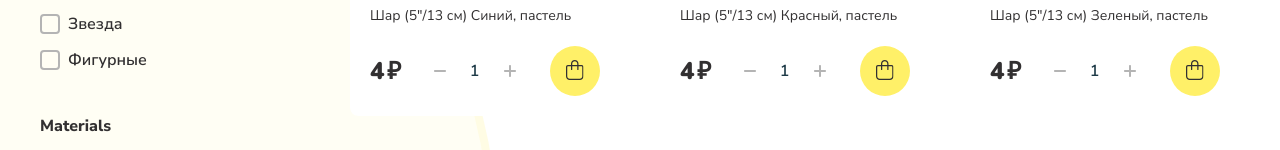
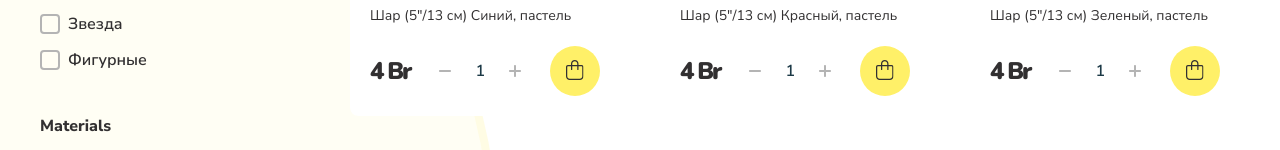
Before and after one commit to izmailowAlex/online_store, a React (Create React App) app: page /catalog in a window 1280 px wide. Shown: the part 491-641 px from the top of the page. Built offline with nearby package versions, Linux system fonts and the light colour scheme.

Commit message:
fix: change currency in Card

```diff
--- a/src/components/Main/Catalog/Card/Card.tsx
+++ b/src/components/Main/Catalog/Card/Card.tsx
@@ -21,7 +21,7 @@ function Card ({ product }: ICardProps): JSX.Element {
         </Link>
       </div>
       <div className="card-controls">
-        <h3 className="card-price">{product.price} ₽</h3>
+        <h3 className="card-price">{product.price} Br</h3>
         <Counter count={product.count} min={product.min} max={product.max} />
         <button className="card__button"></button>
       </div>
```
